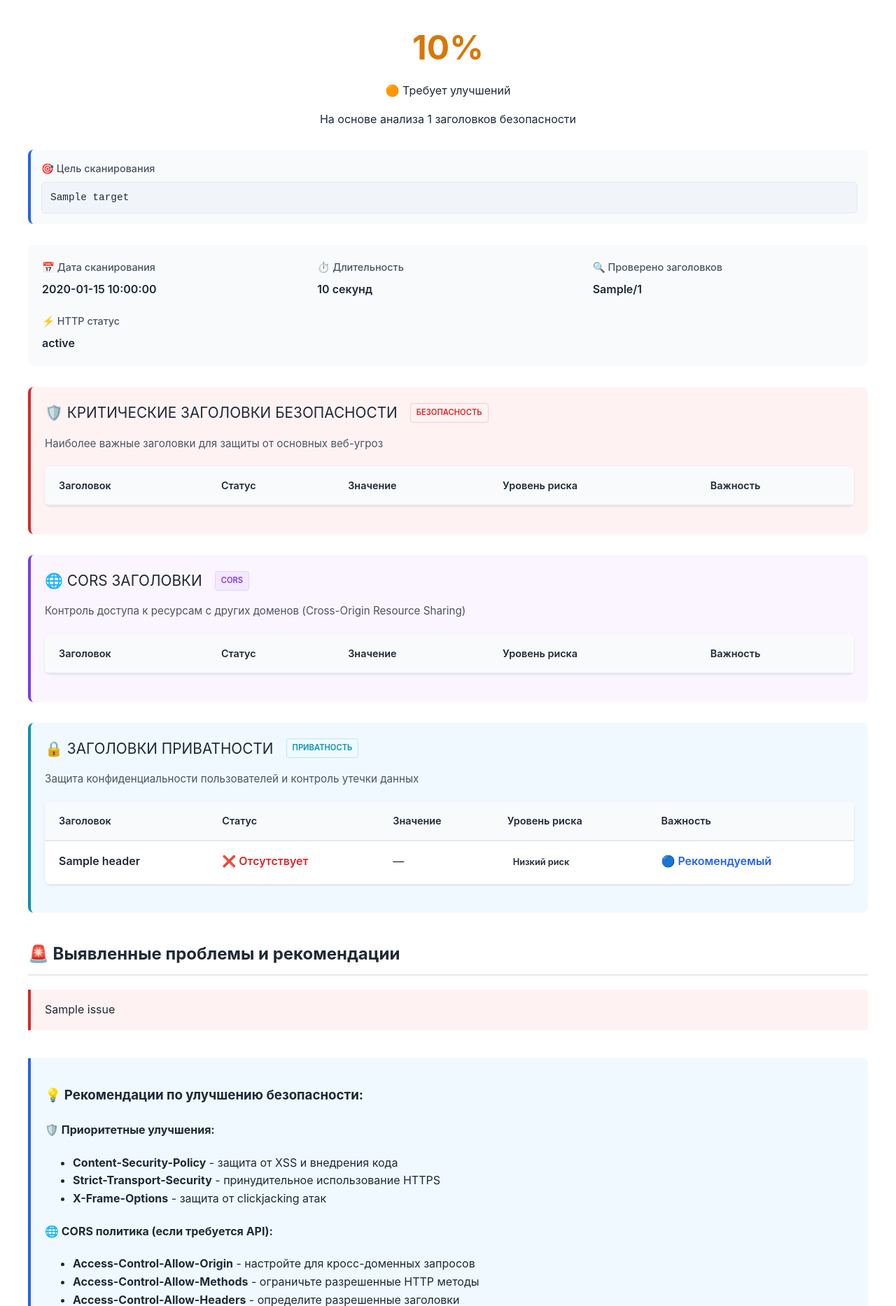
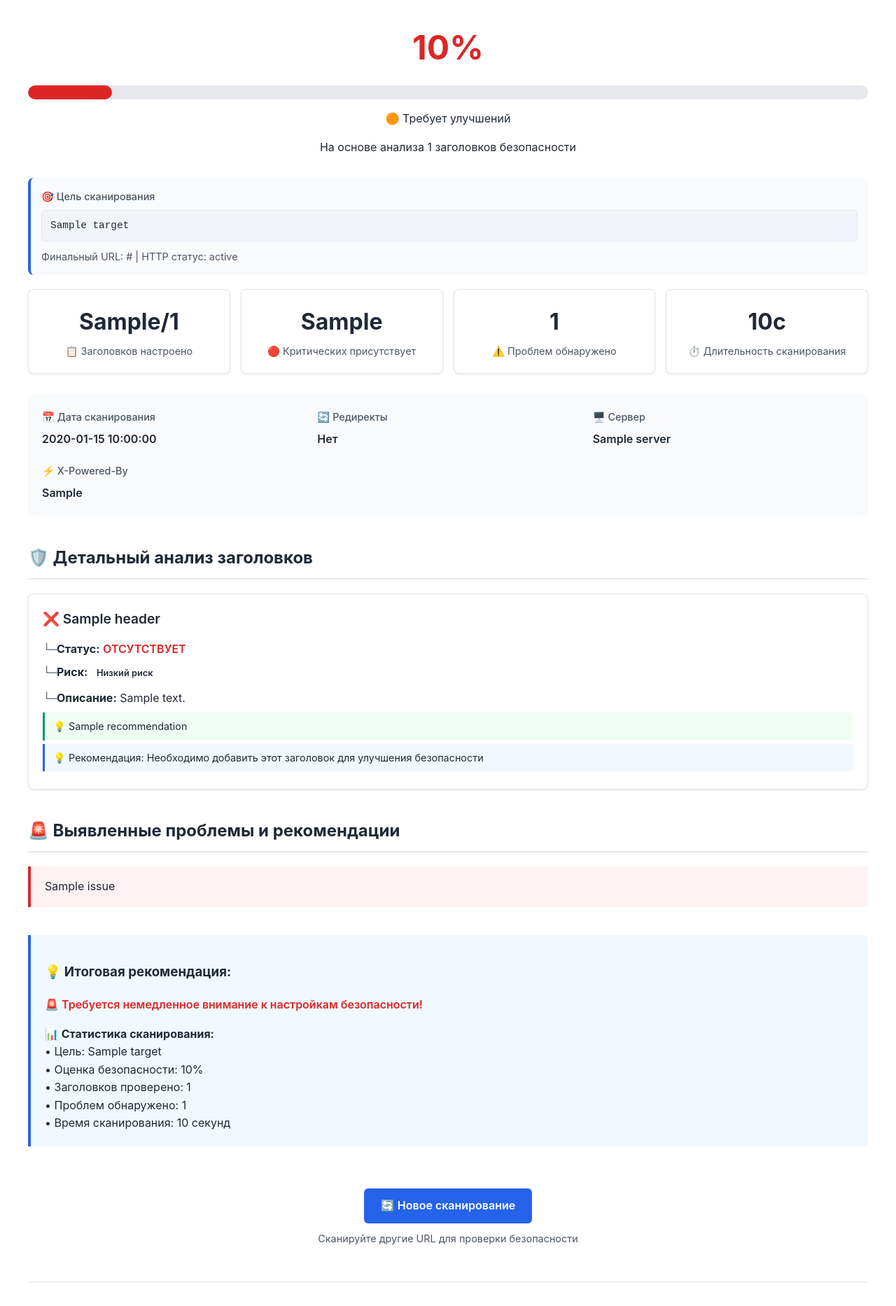
Before and after one commit to lambotik/cors-scaner, a Flask app: template templates/report.html in a window 1280 px wide. Shown: the part 136-2002 px from the top of the page at 70% size. Run offline with Flask 3, Linux system fonts and the light colour scheme; the template is opened without the code that fills it: most values are stand-ins (such as "Sample title", 1, 10 or a date in 2020); lists and menus that the app fills with data are empty.

Commit message:
Fix reporting

```diff
--- a/templates/report.html
+++ b/templates/report.html
@@ -51,6 +51,25 @@
         .score-medium { color: var(--warning); }
         .score-low { color: var(--danger); }
 
+        .progress-bar {
+            width: 100%;
+            height: 20px;
+            background: #e5e7eb;
+            border-radius: 10px;
+            margin: 15px 0;
+            overflow: hidden;
+        }
+
+        .progress-fill {
+            height: 100%;
+            border-radius: 10px;
+            transition: width 0.3s ease;
+        }
+
+        .progress-high { background: var(--success); }
+        .progress-medium { background: var(--warning); }
+        .progress-low { background: var(--danger); }
+
         .info-grid {
             display: grid;
             grid-template-columns: repeat(auto-fit, minmax(280px, 1fr));
@@ -103,44 +122,6 @@
             border: 1px solid #e2e8f0;
         }
 
-        .category-badge {
-            display: inline-block;
-            padding: 4px 8px;
-            border-radius: 4px;
-            font-size: 0.7rem;
-            font-weight: 600;
-            margin-left: 8px;
-            text-transform: uppercase;
-        }
-
-        .category-cors {
-            background: #f3e8ff;
-            color: var(--cors-color);
-            border: 1px solid #ddd6fe;
-        }
-
-        .category-security {
-            background: #fef2f2;
-            color: var(--security-color);
-            border: 1px solid #fecaca;
-        }
-
-        .category-privacy {
-            background: #f0f9ff;
-            color: var(--privacy-color);
-            border: 1px solid #bae6fd;
-        }
-
-        .critical-badge {
-            background: var(--danger);
-            color: white;
-            padding: 2px 6px;
-            border-radius: 10px;
-            font-size: 0.7rem;
-            margin-left: 8px;
-            vertical-align: middle;
-        }
-
         .section-title {
             font-size: 1.5rem;
             color: var(--gray-800);
@@ -149,64 +130,56 @@
             border-bottom: 2px solid var(--gray-200);
         }
 
-        .category-section {
-            margin: 30px 0;
+        .header-detail {
+            background: white;
+            border: 1px solid var(--gray-200);
+            border-radius: 8px;
             padding: 20px;
-            border-radius: 8px;
-            background: #f8fafc;
+            margin: 15px 0;
+            box-shadow: 0 1px 3px rgba(0,0,0,0.1);
         }
 
-        .category-title {
-            font-size: 1.3rem;
+        .header-name {
+            font-size: 1.2rem;
+            font-weight: 600;
             margin-bottom: 15px;
             display: flex;
             align-items: center;
             gap: 10px;
         }
 
-        .headers-table {
-            width: 100%;
-            border-collapse: collapse;
-            margin: 20px 0;
-            background: white;
-            box-shadow: 0 1px 3px rgba(0,0,0,0.1);
-            border-radius: 8px;
-            overflow: hidden;
-        }
-
-        .headers-table th {
-            background: #f8fafc;
-            padding: 16px 20px;
-            text-align: left;
-            font-weight: 600;
-            color: var(--gray-800);
-            border-bottom: 2px solid var(--gray-200);
-            font-size: 0.9rem;
-        }
-
-        .headers-table td {
-            padding: 16px 20px;
-            border-bottom: 1px solid var(--gray-200);
-            vertical-align: top;
-        }
-
-        .status-present {
+        .header-status-present {
             color: var(--success);
             font-weight: 600;
         }
 
-        .status-missing {
+        .header-status-missing {
             color: var(--danger);
             font-weight: 600;
+        }
+
+        .header-property {
+            margin: 8px 0;
+            padding-left: 20px;
+            position: relative;
+        }
+
+        .header-property:before {
+            content: "└─";
+            position: absolute;
+            left: 0;
+            color: var(--gray-600);
         }
 
         .header-value {
             font-family: 'Courier New', monospace;
             background: #f1f5f9;
-            padding: 4px 8px;
-            border-radius: 4px;
-            font-size: 0.85rem;
+            padding: 8px 12px;
+            border-radius: 6px;
+            border: 1px solid #e2e8f0;
+            margin: 5px 0;
             word-break: break-word;
+            font-size: 0.9rem;
         }
 
         .risk-badge {
@@ -233,6 +206,33 @@
             background: #f0fdf4;
             color: var(--success);
             border: 1px solid #bbf7d0;
+        }
+
+        .warning-item {
+            background: #fffbeb;
+            border-left: 3px solid var(--warning);
+            padding: 8px 12px;
+            margin: 5px 0;
+            border-radius: 0 4px 4px 0;
+            font-size: 0.9rem;
+        }
+
+        .recommendation-item {
+            background: #f0fdf4;
+            border-left: 3px solid var(--success);
+            padding: 8px 12px;
+            margin: 5px 0;
+            border-radius: 0 4px 4px 0;
+            font-size: 0.9rem;
+        }
+
+        .info-item-small {
+            background: #f0f9ff;
+            border-left: 3px solid var(--primary);
+            padding: 8px 12px;
+            margin: 5px 0;
+            border-radius: 0 4px 4px 0;
+            font-size: 0.9rem;
         }
 
         .issues-section {
@@ -285,21 +285,38 @@
             background: #1d4ed8;
         }
 
+        .stats-grid {
+            display: grid;
+            grid-template-columns: repeat(auto-fit, minmax(200px, 1fr));
+            gap: 15px;
+            margin: 20px 0;
+        }
+
+        .stat-card {
+            background: white;
+            padding: 20px;
+            border-radius: 8px;
+            text-align: center;
+            box-shadow: 0 1px 3px rgba(0,0,0,0.1);
+            border: 1px solid var(--gray-200);
+        }
+
+        .stat-number {
+            font-size: 2rem;
+            font-weight: bold;
+            margin-bottom: 5px;
+        }
+
+        .stat-label {
+            font-size: 0.9rem;
+            color: var(--gray-600);
+        }
+
         @media (max-width: 768px) {
             body {
                 padding: 10px;
             }
-
-            .headers-table {
-                font-size: 0.9rem;
-            }
-
-            .headers-table th,
-            .headers-table td {
-                padding: 12px 8px;
-            }
-
-            .info-grid {
+            .info-grid, .stats-grid {
                 grid-template-columns: 1fr;
             }
         }
@@ -311,11 +328,18 @@
         <h1>🔐 Отчёт безопасности HTTP-заголовков</h1>
     </div>
 
-    <!-- Score Section -->
+    <!-- Score Section with Progress Bar -->
     <div class="score-section">
-        <div class="score-display score-medium">
+        <div class="score-display score-{% if security_score >= 80 %}high{% elif security_score >= 60 %}medium{% else %}low{% endif %}">
             {{ security_score }}%
         </div>
+
+        <!-- Progress Bar -->
+        <div class="progress-bar">
+            <div class="progress-fill progress-{% if security_score >= 80 %}high{% elif security_score >= 60 %}medium{% else %}low{% endif %}"
+                 style="width: {{ security_score }}%"></div>
+        </div>
+
         <div class="score-label">
             {% if security_score >= 80 %}
                 🟢 Отличная безопасность
@@ -332,6 +356,29 @@
     <div class="url-container">
         <div class="url-label">🎯 Цель сканирования</div>
         <div class="url-value">{{ target }}</div>
+        <div style="margin-top: 10px; font-size: 0.9rem; color: var(--gray-600);">
+            Финальный URL: {{ final_url }} | HTTP статус: {{ http_status }}
+        </div>
+    </div>
+
+    <!-- Statistics -->
+    <div class="stats-grid">
+        <div class="stat-card">
+            <div class="stat-number">{{ present_headers }}/{{ total_headers }}</div>
+            <div class="stat-label">📋 Заголовков настроено</div>
+        </div>
+        <div class="stat-card">
+            <div class="stat-number">{{ critical_headers_present }}</div>
+            <div class="stat-label">🔴 Критических присутствует</div>
+        </div>
+        <div class="stat-card">
+            <div class="stat-number">{{ issues|length }}</div>
+            <div class="stat-label">⚠️ Проблем обнаружено</div>
+        </div>
+        <div class="stat-card">
+            <div class="stat-number">{{ scan_duration }}с</div>
+            <div class="stat-label">⏱️ Длительность сканирования</div>
+        </div>
     </div>
 
     <!-- Scan Information -->
@@ -341,61 +388,50 @@
             <span class="info-value">{{ date }}</span>
         </div>
         <div class="info-item">
-            <span class="info-label">⏱️ Длительность</span>
-            <span class="info-value">{{ scan_duration }} секунд</span>
+            <span class="info-label">🔄 Редиректы</span>
+            <span class="info-value">{% if redirected %}Да{% else %}Нет{% endif %}</span>
         </div>
+        {% if server_info.server %}
         <div class="info-item">
-            <span class="info-label">🔍 Проверено заголовков</span>
-            <span class="info-value">{{ present_headers }}/{{ total_headers }}</span>
+            <span class="info-label">🖥️ Сервер</span>
+            <span class="info-value">{{ server_info.server }}</span>
         </div>
+        {% endif %}
+        {% if server_info.x_powered_by %}
         <div class="info-item">
-            <span class="info-label">⚡ HTTP статус</span>
-            <span class="info-value">{{ http_status }}</span>
+            <span class="info-label">⚡ X-Powered-By</span>
+            <span class="info-value">{{ server_info.x_powered_by }}</span>
         </div>
+        {% endif %}
     </div>
 
-    <!-- Critical Security Headers -->
-    <div class="category-section" style="background: #fef2f2; border-left: 4px solid var(--danger);">
-        <div class="category-title">
-            <span>🛡️ КРИТИЧЕСКИЕ ЗАГОЛОВКИ БЕЗОПАСНОСТИ</span>
-            <span class="category-badge category-security">Безопасность</span>
+    <!-- Detailed Headers Analysis -->
+    <h2 class="section-title">🛡️ Детальный анализ заголовков</h2>
+
+    {% for header in headers %}
+    <div class="header-detail">
+        <div class="header-name">
+            {% if header.present %}
+            ✅ {{ header.name }}
+            {% else %}
+            ❌ {{ header.name }}
+            {% endif %}
+            {% if header.critical %}
+            <span style="background: var(--danger); color: white; padding: 2px 6px; border-radius: 10px; font-size: 0.7rem; margin-left: 8px;">
+                КРИТ
+            </span>
+            {% endif %}
         </div>
-        <p style="margin: 0 0 15px 0; color: var(--gray-600); font-size: 0.95rem;">
-            Наиболее важные заголовки для защиты от основных веб-угроз
-        </p>
 
-        <table class="headers-table">
-            <thead>
-                <tr>
-                    <th>Заголовок</th>
-                    <th>Статус</th>
-                    <th>Значение</th>
-                    <th>Уровень риска</th>
-                    <th>Важность</th>
-                </tr>
-            </thead>
-            <tbody>
-                {% for header in headers %}
-                {% if header.critical and 'CORS' not in header.name %}
-                <tr>
-                    <td style="font-weight: 600;">
-                        {{ header.name }}
-                    </td>
-                    <td>
-                        {% if header.present %}
-                        <span class="status-present">✅ Присутствует</span>
-                        {% else %}
-                        <span class="status-missing">❌ Отсутствует</span>
-                        {% endif %}
-                    </td>
-                    <td>
-                        {% if header.present %}
-                        <code class="header-value">{{ header.value|default('—', true)|truncate(40) }}</code>
-                        {% else %}
-                        <span>—</span>
-                        {% endif %}
-                    </td>
-                    <td>
+        <div class="header-property">
+            <strong>Статус:</strong>
+            <span class="{% if header.present %}header-status-present{% else %}header-status-missing{% endif %}">
+                {% if header.present %}ПРИСУТСТВУЕТ{% else %}ОТСУТСТВУЕТ{% endif %}
+            </span>
+        </div>
+
+        <div class="header-property">
+            <strong>Риск:</strong>
             <span class="risk-badge risk-{{ header.risk|lower }}">
                 {% if header.risk == 'Высокий' %}
                     Высокий риск
@@ -405,142 +441,57 @@
                     Низкий риск
                 {% endif %}
             </span>
-                    </td>
-                    <td>
-                        <span style="color: var(--danger); font-weight: 600;">🔴 Критический</span>
-                    </td>
-                </tr>
-                {% endif %}
-                {% endfor %}
-            </tbody>
-        </table>
         </div>
 
-    <!-- CORS Headers -->
-    <div class="category-section" style="background: #faf5ff; border-left: 4px solid var(--cors-color);">
-        <div class="category-title">
-            <span>🌐 CORS ЗАГОЛОВКИ</span>
-            <span class="category-badge category-cors">CORS</span>
-        </div>
-        <p style="margin: 0 0 15px 0; color: var(--gray-600); font-size: 0.95rem;">
-            Контроль доступа к ресурсам с других доменов (Cross-Origin Resource Sharing)
-        </p>
-
-        <table class="headers-table">
-            <thead>
-                <tr>
-                    <th>Заголовок</th>
-                    <th>Статус</th>
-                    <th>Значение</th>
-                    <th>Уровень риска</th>
-                    <th>Важность</th>
-                </tr>
-            </thead>
-            <tbody>
-                {% for header in headers %}
-                {% if 'CORS' in header.name or 'Access-Control' in header.name %}
-                <tr>
-                    <td style="font-weight: 600;">{{ header.name }}</td>
-                    <td>
-                        {% if header.present %}
-                        <span class="status-present">✅ Присутствует</span>
-                        {% else %}
-                        <span class="status-missing">❌ Отсутствует</span>
-                        {% endif %}
-                    </td>
-                    <td>
-                        {% if header.present %}
-                        <code class="header-value">{{ header.value|default('—', true)|truncate(40) }}</code>
-                        {% else %}
-                        <span>—</span>
-                        {% endif %}
-                    </td>
-                    <td>
-                        <span class="risk-badge risk-{{ header.risk|lower }}">
-                            {% if header.risk == 'Высокий' %}
-                                Высокий риск
-                            {% elif header.risk == 'Средний' %}
-                                Средний риск
-                            {% else %}
-                                Низкий риск
-                            {% endif %}
-                        </span>
-                    </td>
-                    <td>
-                        {% if header.critical %}
-                        <span style="color: var(--danger); font-weight: 600;">🔴 Критический</span>
-                        {% else %}
-                        <span style="color: var(--warning); font-weight: 600;">🟡 Важный</span>
-                        {% endif %}
-                    </td>
-                </tr>
-                {% endif %}
-                {% endfor %}
-            </tbody>
-        </table>
+        <div class="header-property">
+            <strong>Описание:</strong> {{ header.description }}
         </div>
 
-    <!-- Privacy Headers -->
-    <div class="category-section" style="background: #f0f9ff; border-left: 4px solid var(--privacy-color);">
-        <div class="category-title">
-            <span>🔒 ЗАГОЛОВКИ ПРИВАТНОСТИ</span>
-            <span class="category-badge category-privacy">Приватность</span>
+        {% if header.present and header.value %}
+        <div class="header-property">
+            <strong>Значение:</strong>
+            <div class="header-value">{{ header.value|truncate(100) }}</div>
         </div>
-        <p style="margin: 0 0 15px 0; color: var(--gray-600); font-size: 0.95rem;">
-            Защита конфиденциальности пользователей и контроль утечки данных
-        </p>
+        {% endif %}
 
-        <table class="headers-table">
-            <thead>
-                <tr>
-                    <th>Заголовок</th>
-                    <th>Статус</th>
-                    <th>Значение</th>
-                    <th>Уровень риска</th>
-                    <th>Важность</th>
-                </tr>
-            </thead>
-            <tbody>
-                {% for header in headers %}
-                {% if not header.critical and 'CORS' not in header.name and 'Access-Control' not in header.name %}
-                <tr>
-                    <td style="font-weight: 600;">{{ header.name }}</td>
-                    <td>
-                        {% if header.present %}
-                        <span class="status-present">✅ Присутствует</span>
+        <!-- Warnings -->
+        {% if header.warnings %}
+            {% for warning in header.warnings %}
+            <div class="warning-item">
+                {% if '🚨' in warning or 'КРИТИЧЕСКО' in warning %}
+                    🚨 {{ warning }}
+                {% elif '⚠️' in warning %}
+                    ⚠️ {{ warning }}
                 {% else %}
-                        <span class="status-missing">❌ Отсутствует</span>
+                    ℹ️ {{ warning }}
                 {% endif %}
-                    </td>
-                    <td>
-                        {% if header.present %}
-                        <code class="header-value">{{ header.value|default('—', true)|truncate(40) }}</code>
+            </div>
+            {% endfor %}
+        {% endif %}
+
+        <!-- Recommendations -->
+        {% if header.recommendations %}
+            {% for recommendation in header.recommendations %}
+            <div class="recommendation-item">
+                {% if '✅' in recommendation %}
+                    ✅ {{ recommendation }}
                 {% else %}
-                        <span>—</span>
+                    💡 {{ recommendation }}
                 {% endif %}
-                    </td>
-                    <td>
-                        <span class="risk-badge risk-{{ header.risk|lower }}">
-                            {% if header.risk == 'Высокий' %}
-                                Высокий риск
-                            {% elif header.risk == 'Средний' %}
-                                Средний риск
-                            {% else %}
-                                Низкий риск
+            </div>
+            {% endfor %}
         {% endif %}
-                        </span>
-                    </td>
-                    <td>
-                        <span style="color: var(--primary); font-weight: 600;">🔵 Рекомендуемый</span>
-                    </td>
-                </tr>
+
+        <!-- Additional info for missing headers -->
+        {% if not header.present %}
+        <div class="info-item-small">
+            💡 Рекомендация: Необходимо добавить этот заголовок для улучшения безопасности
+        </div>
         {% endif %}
+    </div>
     {% endfor %}
-            </tbody>
-        </table>
-    </div>
 
-    <!-- Issues Section - ИСПРАВЛЕННАЯ ВЕРСИЯ -->
+    <!-- Issues Section -->
     <div class="issues-section">
         <h2 class="section-title">🚨 Выявленные проблемы и рекомендации</h2>
 
@@ -559,61 +510,25 @@
         {% endif %}
     </div>
 
-    <!-- Recommendations - ИСПРАВЛЕННАЯ ВЕРСИЯ -->
+    <!-- Final Recommendation -->
     <div class="recommendations">
-        <h3>💡 Рекомендации по улучшению безопасности:</h3>
+        <h3>💡 Итоговая рекомендация:</h3>
+        {% if security_score >= 80 %}
+            <p style="color: var(--success); font-weight: 600;">✅ Безопасность на высоком уровне. Продолжайте в том же духе!</p>
+        {% elif security_score >= 60 %}
+            <p style="color: var(--warning); font-weight: 600;">⚠️ Хороший уровень безопасности, но есть возможности для улучшения.</p>
+        {% else %}
+            <p style="color: var(--danger); font-weight: 600;">🚨 Требуется немедленное внимание к настройкам безопасности!</p>
+        {% endif %}
 
-        {% set present_headers_names = [] %}
-        {% for header in headers %}
-            {% if header.present %}
-                {% set _ = present_headers_names.append(header.name) %}
-            {% endif %}
-        {% endfor %}
-
-        <h4>🛡️ Приоритетные улучшения:</h4>
-        <ul>
-            {% if 'Content-Security-Policy' not in present_headers_names %}
-            <li><strong>Content-Security-Policy</strong> - защита от XSS и внедрения кода</li>
-            {% endif %}
-            {% if 'Strict-Transport-Security' not in present_headers_names %}
-            <li><strong>Strict-Transport-Security</strong> - принудительное использование HTTPS</li>
-            {% endif %}
-            {% if 'X-Frame-Options' not in present_headers_names %}
-            <li><strong>X-Frame-Options</strong> - защита от clickjacking атак</li>
-            {% endif %}
-        </ul>
-
-        <h4>🌐 CORS политика (если требуется API):</h4>
-        <ul>
-            {% if 'Access-Control-Allow-Origin' not in present_headers_names %}
-            <li><strong>Access-Control-Allow-Origin</strong> - настройте для кросс-доменных запросов</li>
-            {% endif %}
-            {% if 'Access-Control-Allow-Methods' not in present_headers_names %}
-            <li><strong>Access-Control-Allow-Methods</strong> - ограничьте разрешенные HTTP методы</li>
-            {% endif %}
-            {% if 'Access-Control-Allow-Headers' not in present_headers_names %}
-            <li><strong>Access-Control-Allow-Headers</strong> - определите разрешенные заголовки</li>
-            {% endif %}
-        </ul>
-
-        <h4>🔒 Улучшение приватности:</h4>
-        <ul>
-            {% if 'Referrer-Policy' not in present_headers_names %}
-            <li><strong>Referrer-Policy</strong> - контроль утечки данных реферера</li>
-            {% endif %}
-            {% if 'Permissions-Policy' not in present_headers_names %}
-            <li><strong>Permissions-Policy</strong> - управление доступом к API браузера</li>
-            {% endif %}
-            {% if 'X-Content-Type-Options' not in present_headers_names %}
-            <li><strong>X-Content-Type-Options</strong> - блокировка MIME-sniffing</li>
-            {% endif %}
-        </ul>
-
-        {% if present_headers_names %}
-        <div style="margin-top: 15px; padding: 10px; background: #f0fdf4; border-radius: 6px;">
-            <strong>✅ Уже настроено:</strong> {{ present_headers_names|join(', ') }}
+        <div style="margin-top: 15px;">
+            <strong>📊 Статистика сканирования:</strong><br>
+            • Цель: {{ target }}<br>
+            • Оценка безопасности: {{ security_score }}%<br>
+            • Заголовков проверено: {{ total_headers }}<br>
+            • Проблем обнаружено: {{ issues|length }}<br>
+            • Время сканирования: {{ scan_duration }} секунд
         </div>
-        {% endif %}
     </div>
 
     <!-- Actions -->
```
Also changed, not shown: analyzer.py (+20 -14 lines). Lines whose indentation alone changed are shown as unchanged.
